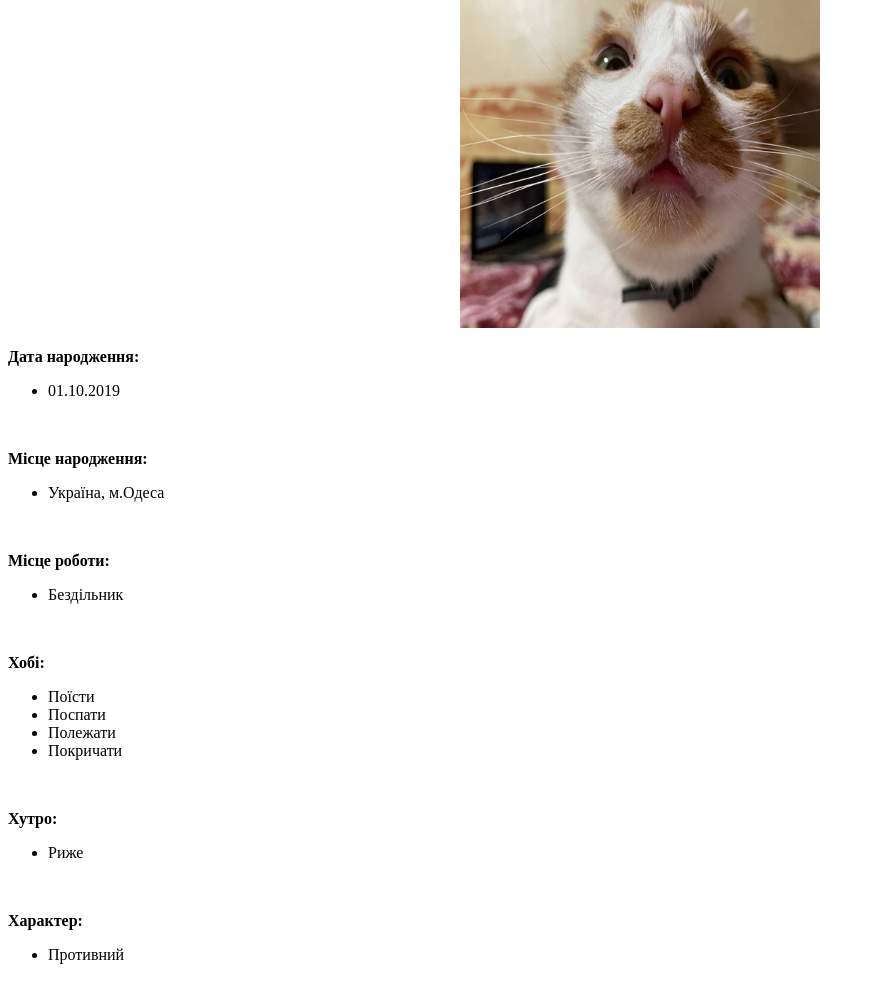
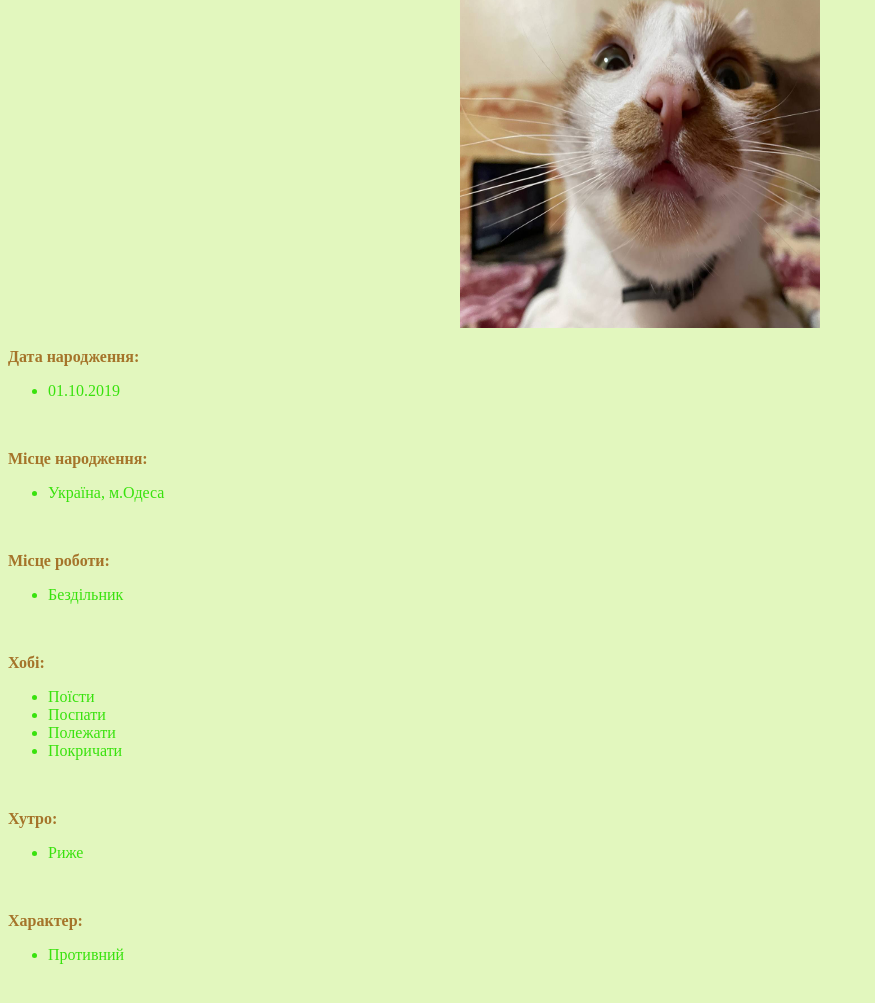
Before and after one commit to KaterinaTkachuk/MyProject, a plain HTML site: page index.html in a window 1280 px wide. Shown: the part 219-1222 px from the top of the page, without its empty margins (0-875 px from the left). Drawn offline with Linux system fonts and the light colour scheme.

Commit message:
my-cat|css

```diff
--- a/index.html
+++ b/index.html
@@ -3,6 +3,7 @@
 <head>
     <meta charset="UTF-8">
     <title>Кіт Сосиска</title>
+    <link href="./style.css" type="text/css" rel="stylesheet">
 </head>
 <body>
     <header>
@@ -13,44 +14,44 @@
         </nav>
     </header>
     <br>
- <div><center><h1><u>Сосиска</u> &#128570</h1></center></div>
+ <div><center><h1><u style="color: rgb(232, 101, 7);">Сосиска</u> &#128570</h1></center></div>
 
  <br>
  <br>
- <div><center><em>Вдале фото</em></center></div>
+ <div><center><em style="color: rgb(7, 111, 17);">Вдале фото</em></center></div>
  <br>
  <div><center><img src="./images/cat1.jpg" width="360" height="350"> </center></div>
- <p><b>Дата народження: </b></p>
+ <p><b id="dt">Дата народження: </b></p>
  <ul>
- <li>01.10.2019</li>
+ <li id="tr">01.10.2019</li>
  </ul>
  <br>
- <p><b>Місце народження: </b></p>
+ <p><b id="dt">Місце народження: </b></p>
  <ul>
-    <li>Україна, м.Одеса</li>
+    <li id="tr">Україна, м.Одеса</li>
  </ul>
  <br>
- <p><b>Місце роботи: </b></p>
+ <p><b id="dt">Місце роботи: </b></p>
  <ul>
-    <li>Бездільник</li>
+    <li id="tr">Бездільник</li>
  </ul>
  <br>
- <p><b>Хобі:</b></p>
+ <p><b id="dt">Хобі:</b></p>
  <ul>
-    <li>Поїсти</li>
-    <li>Поспати</li>
-    <li>Полежати</li>
-    <li>Покричати</li>
+    <li id="tr">Поїсти</li>
+    <li id="tr">Поспати</li>
+    <li id="tr">Полежати</li>
+    <li id="tr">Покричати</li>
  </ul>
  <br>
- <p><b>Хутро:</b></p>
+ <p><b id="dt">Хутро:</b></p>
  <ul>
-    <li>Риже</li>
+    <li id="tr">Риже</li>
  </ul>
  <br>
- <p><b>Характер:</b></p>
+ <p><b id="dt">Характер:</b></p>
  <ul>
-    <li>Противний</li>
+    <li id="tr">Противний</li>
  </ul>
  <br>
  <br>
--- /dev/null
+++ b/style.css
@@ -0,0 +1,4 @@
+body{background-color: rgb(226, 247, 190);}
+#dt{color: rgb(165, 116, 42);}
+#ip{color: rgb(222, 19, 158);}
+#tr{color: rgb(56, 226, 13);}
```
Also changed, not shown: pages/contact.html (+3 -2 lines), pages/gallery.html (+10 -9 lines).
